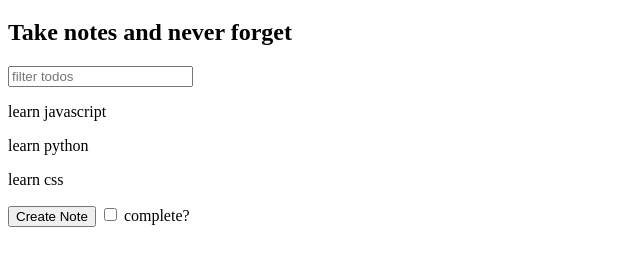
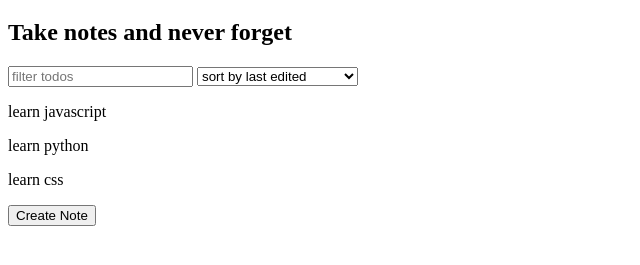
Before and after one commit to Kitingu/learn-js, a plain HTML site: page notes-app/index.html in a window 1280 px wide. Shown: the part 61-326 px from the top of the page, without its empty margins (0-640 px from the left). Drawn offline with Linux system fonts and the light colour scheme.

Commit message:
work with dropdown selections

```diff
--- a/notes-app/index.html
+++ b/notes-app/index.html
@@ -14,13 +14,17 @@
     <h2>Take notes and never forget</h2>
     <input type="text" id="search" placeholder="filter todos">
 
+    <select id="selector">
+        <option>sort by last edited</option>
+        <option>sort by recently created</option>
+        <option>sort alphabetically</option>
+    </select>
     <div id="notes">
 
     </div>
+
     <button id="create-notes">Create Note</button>
-    <label>
-        <input type="checkbox" name="checkComplete" id="check"> complete?
-    </label>
+
     <script src="main.js"></script> <!-- placed here cause html is executed sequentially-->
 </body>
 
--- a/notes-app/main.js
+++ b/notes-app/main.js
@@ -13,6 +13,7 @@ const notes = [{
 const filters = {
     searchText: ''
 }
+
 const renderNotes = function (notes, filters) {
     const filteredNotes = notes.filter(function (note) {
         return note.title.toLowerCase().includes(filters.searchText.toLowerCase())
@@ -32,6 +33,6 @@ document.querySelector('#search').addEventListener('input', function (e) {
     renderNotes(notes, filters)
 })
 
-document.querySelector('#check').addEventListener('change', function (e) {
-    console.log(e.target.checked)
+document.querySelector('#selector').addEventListener('change', function (e) {
+    console.log(e.target.value)
 })
```
